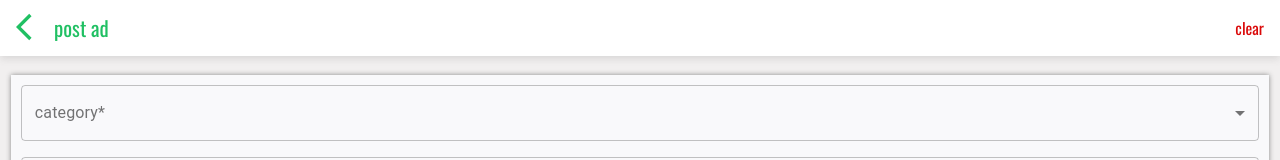
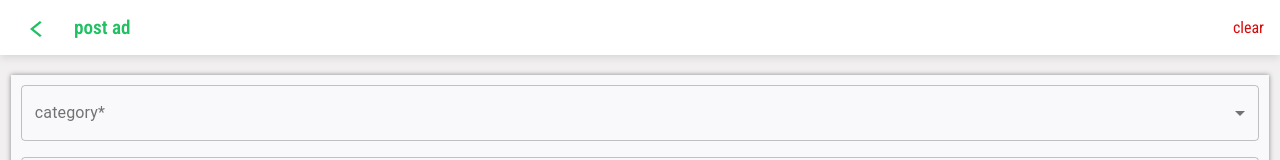
Before and after one commit to chukwudinweze/qurent, a React (Create React App) app: page /post-ads in a window 1280 px wide. Shown: the top 160 px of the page. Built offline with nearby package versions, Linux system fonts and the light colour scheme; a web font is replaced by a local one.

Commit message:
completed styleing of page category page header

```diff
--- a/src/Styles/pageHeader.css
+++ b/src/Styles/pageHeader.css
@@ -14,21 +14,24 @@
   align-items: center;
   box-shadow: rgba(99, 99, 99, 0.2) 0px 2px 8px 0px;
   font-family: var(--heading);
+  font-family: var(--room__description);
   z-index: 10000000;
 }
 .title__left {
   display: flex;
   justify-content: space-between;
   align-items: center;
+  color: var(--brand__color);
 }
 .arrow__back__icon {
-  padding: 0, 4.5rem;
   background: var(--white);
   outline-color: var(--white);
+  padding: 0.438rem 1.25rem 0;
 }
 
 .title__left > p {
-  font-size: 1.3rem;
+  font-size: 1.2rem;
+  font-weight: 600;
   color: var(--brand__color);
 }
 .title__right > button {
--- a/src/components/PageHeader.js
+++ b/src/components/PageHeader.js
@@ -17,7 +17,7 @@ const PageHeader = ({ titleLeft, titleRight }) => {
               className="arrow__back__icon"
             >
               <ArrowBackIosIcon
-                style={{ fontSize: "2rem", color: "#20c063" }}
+                style={{ transform: "scaleY(0.8)", color: "#20c063" }}
               />
             </button>
             <p>{titleLeft}</p>
--- a/src/components/RoomSelfContain.js
+++ b/src/components/RoomSelfContain.js
@@ -29,7 +29,7 @@ const RoomSelfContain = () => {
   }
   return (
     <section className="room__self__contain">
-      <PageHeader titleLeft="Room Self Contain" style={{ color: "red" }} />
+      <PageHeader titleLeft="Room self contain" style={{ color: "red" }} />
 
       <article className="room__list">
         {flats.map((room) => {
```
